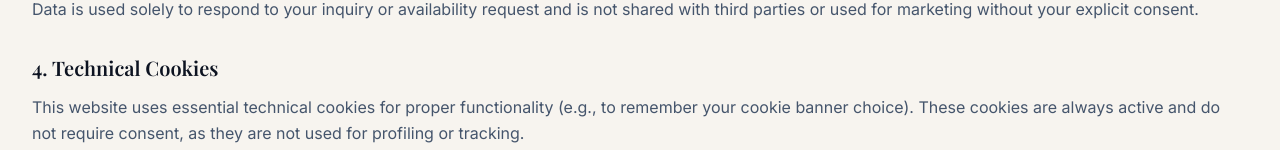
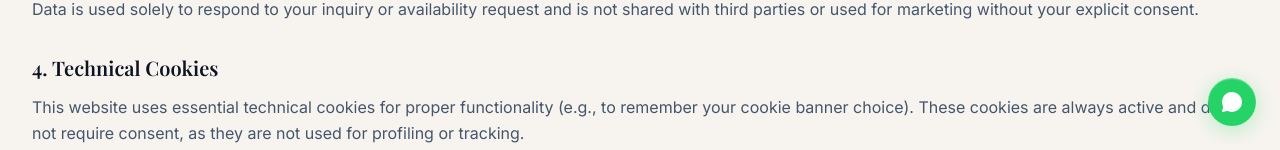
Before and after one commit to oibaf01/cosmia-website, a Next.js app: page /en/privacy in a window 1280 px wide. Shown: the part 650-800 px from the top of the page. Built offline with nearby package versions, Linux system fonts and the light colour scheme; no server answers.

Commit message:
fix: WhatsApp button posizione e grandezza, tooltip nativo

```diff
--- a/components/ui/WhatsAppButton.tsx
+++ b/components/ui/WhatsAppButton.tsx
@@ -16,13 +16,9 @@ export default async function WhatsAppButton() {
       rel="noopener noreferrer"
       aria-label={t('ariaLabel')}
       title={t('tooltipTitle')}
-      className="whatsapp-btn group fixed bottom-6 right-6 z-50 flex items-center justify-center w-14 h-14 rounded-full bg-[#25D366] text-white hover:scale-110 transition-transform duration-200 cursor-pointer relative"
+      className="whatsapp-btn fixed bottom-6 right-6 z-50 flex items-center justify-center w-12 h-12 rounded-full bg-[#25D366] text-white hover:scale-110 transition-transform duration-200 cursor-pointer"
     >
-      <MessageCircle size={28} fill="white" strokeWidth={0} />
-      {/* CSS tooltip on hover */}
-      <span className="absolute bottom-full mb-3 right-0 hidden group-hover:block bg-brand-navy text-ivory text-xs px-3 py-2 rounded-lg whitespace-nowrap shadow-lg pointer-events-none after:absolute after:bottom-[-4px] after:right-4 after:w-2 after:h-2 after:bg-brand-navy after:rotate-45">
-        {t('tooltipText')}
-      </span>
+      <MessageCircle size={24} fill="white" strokeWidth={0} />
     </a>
   );
 }
```
